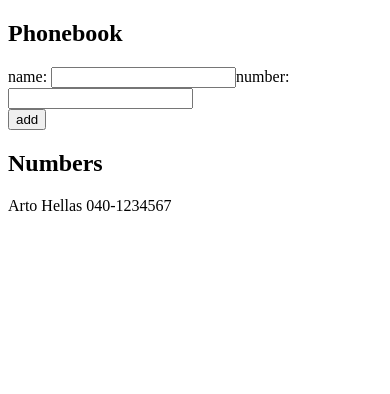
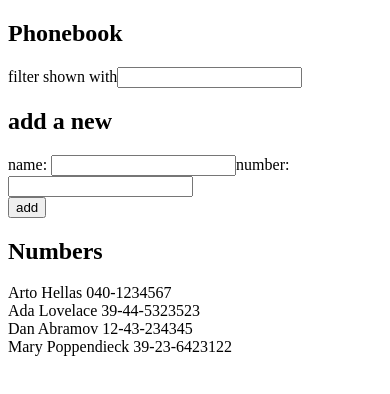
Before and after one commit to Raikho/fullstackopen, a React (Vite) app in the folder part2/phonebook/: page / in a window 390 px wide. Shown: the top 394 px of the page. Built offline with nearby package versions, Linux system fonts and the light colour scheme.

Commit message:
implement phonebook step 4

```diff
--- a/part2/phonebook/src/App.jsx
+++ b/part2/phonebook/src/App.jsx
@@ -2,10 +2,14 @@ import { useState } from 'react'
 
 const App = () => {
   const [persons, setPersons] = useState([
-    { name: 'Arto Hellas', number: '040-1234567' }
+    { name: 'Arto Hellas', number: '040-1234567' },
+    { name: 'Ada Lovelace', number: '39-44-5323523' },
+    { name: 'Dan Abramov', number: '12-43-234345' },
+    { name: 'Mary Poppendieck', number: '39-23-6423122' },
   ])
   const [newName, setNewName] = useState('')
   const [newNumber, setNewNumber] = useState('')
+  const [newFilter, setNewFilter] = useState('')
 
   const handleChangeName = event => {
     console.log('name: ', event.target.value); //debug
@@ -14,6 +18,11 @@ const App = () => {
   const handleChangeNumber = event => {
     console.log('number: ', event.target.value); //debug
     setNewNumber(event.target.value);
+  }
+
+  const handleChangeFilter = event => {
+    console.log('filter: ', event.target.value); //debug
+    setNewFilter(event.target.value);
   }
 
   const addPerson = event => {
@@ -31,9 +40,18 @@ const App = () => {
     setNewNumber('');
   }
 
+  const personsToShow = (newFilter === '')
+    ? persons
+    : persons.filter(person => person.name.toLowerCase().includes(newFilter.toLowerCase()));
+
   return (
     <div>
       <h2>Phonebook</h2>
+      <div>filter shown with
+        <input onChange={handleChangeFilter} value={newFilter}/>
+      </div>
+
+      <h2>add a new</h2>
       <form onSubmit={addPerson}>
         <div>
         name: <input onChange={handleChangeName} value={newName}/>
@@ -45,7 +63,7 @@ const App = () => {
       </form>
 
       <h2>Numbers</h2>
-      {persons.map(person => (
+      {personsToShow.map(person => (
         <div key={person.name}>{`${person.name} ${person.number}`}</div>
       ))}
     </div>
```
